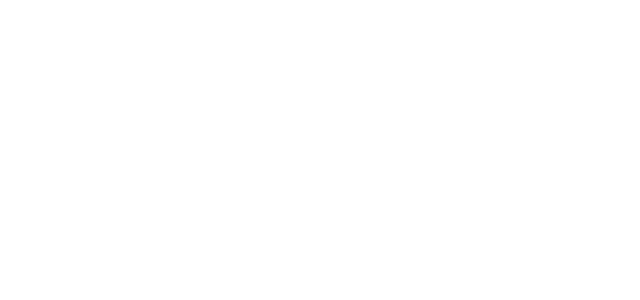
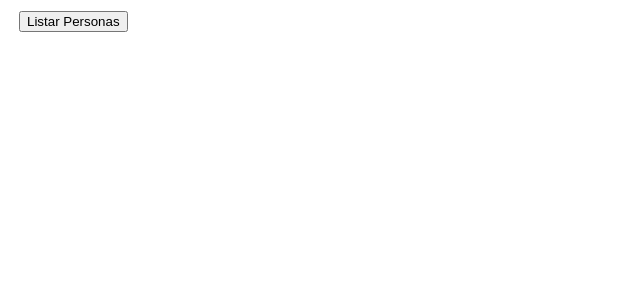
Before and after one commit to adolfojara10/PracticaDockerAngularCliente, an Angular app: page / in a window 1280 px wide. Shown: the top 300 px of the page, without its empty margins (0-640 px from the left). Built offline with nearby package versions, Linux system fonts and the light colour scheme.

Commit message:
main html created

```diff
--- a/src/app/app.component.html
+++ b/src/app/app.component.html
@@ -1 +1,85 @@
+<head>
+    <title>Crear Personas</title>
+</head>
+<body id="nn">
+<table id="tablabr">
+    <tr>
+        <td>
+            <button pButton type="button" class="p-button-raised p-button-rounded" id="botonr" (click)="cambiarPagina()">Listar Personas</button>
+        </td>
+    </tr>
+</table>
+<!--
+<table border="0">
+
+    <br/>
+    <tr>
+        <td>
+            <label id="label" for="inf">
+                Nombre
+            </label>
+        </td>
+        <td>
+            <span class="p-float-label">
+                <input id="float-input-titulo" type="text" pInputText [(ngModel)]="persona.nombre">
+
+            </span>
+            <br/>
+        </td>
+
+    </tr>
+    <tr>
+        <td>
+            <label id="label" for="inf">
+                Apellido
+            </label>
+        </td>
+        <td>
+            <span class="p-float-label">
+                <input id="float-input-autor" type="text" pInputText [(ngModel)]="persona.apellido">
+
+            </span>
+        </td>
+    </tr>
+    <br/>
+    <tr>
+        <td>
+            <label id="label" for="inf">
+                Cédula
+            </label>
+        </td>
+        <td>
+            <span class="p-float-label">
+                <input id="float-input-fecha" type="text" pInputText [(ngModel)]="persona.cedula">
+
+            </span>
+        </td>
+    </tr>
+    <br/>
+    <tr>
+
+        <td>
+            <label id="label" for="cargar">Email</label>
+        </td>
+        <td>
+
+            <span class="p-float-label">
+                <input id="float-input-fecha" type="text" pInputText [(ngModel)]="persona.email">
+
+            </span>
+
+            <textarea rows="5" cols="30" pInputTextarea autoResize="autoResize"></textarea>
+
+        </td>
+    </tr>
+
+    <tr>
+        <td colspan="2" align="center">
+            <br/>
+                <button pButton type="button" class="p-button-raised p-button-rounded" (click)="crearPersona()">Guardar</button>
+        </td>
+    </tr>
+
+-->
+</body>
 <router-outlet></router-outlet>
--- a/src/app/app.component.ts
+++ b/src/app/app.component.ts
@@ -1,4 +1,10 @@
 import { Component } from '@angular/core';
+import { personaS } from 'src/app/domain/persona';
+import { ActivatedRoute, NavigationExtras, Router } from '@angular/router';
+import { PersonawsService } from './services/personaws.service';
+import { HttpClient } from '@angular/common/http';
+import { HttpHandler } from '@angular/common/http';
+import { CrearPersonaComponent } from './pages/crear-persona/crear-persona.component';
 
 @Component({
   selector: 'app-root',
@@ -6,5 +12,23 @@
   styleUrls: ['./app.component.scss']
 })
 export class AppComponent {
+
   title = 'PracticaDockerCliente';
+
+  persona: personaS = new personaS();
+
+  constructor(private router: Router, private personaServ: PersonawsService) { }
+
+  //crear: CrearPersonaComponent = new CrearPersonaComponent(this.router,this.personaServ);
+
+  cambiarPagina(){
+    this.router.navigate(['listarPersona']);
+  }
+
+
+  crearPersona(){
+    this.personaServ.crearPersona(this.persona).subscribe(data => {
+      console.log(data);
+    });
+  }
 }
```
Also changed, not shown: 1 other file (tests, documents, lock files or other folders).
